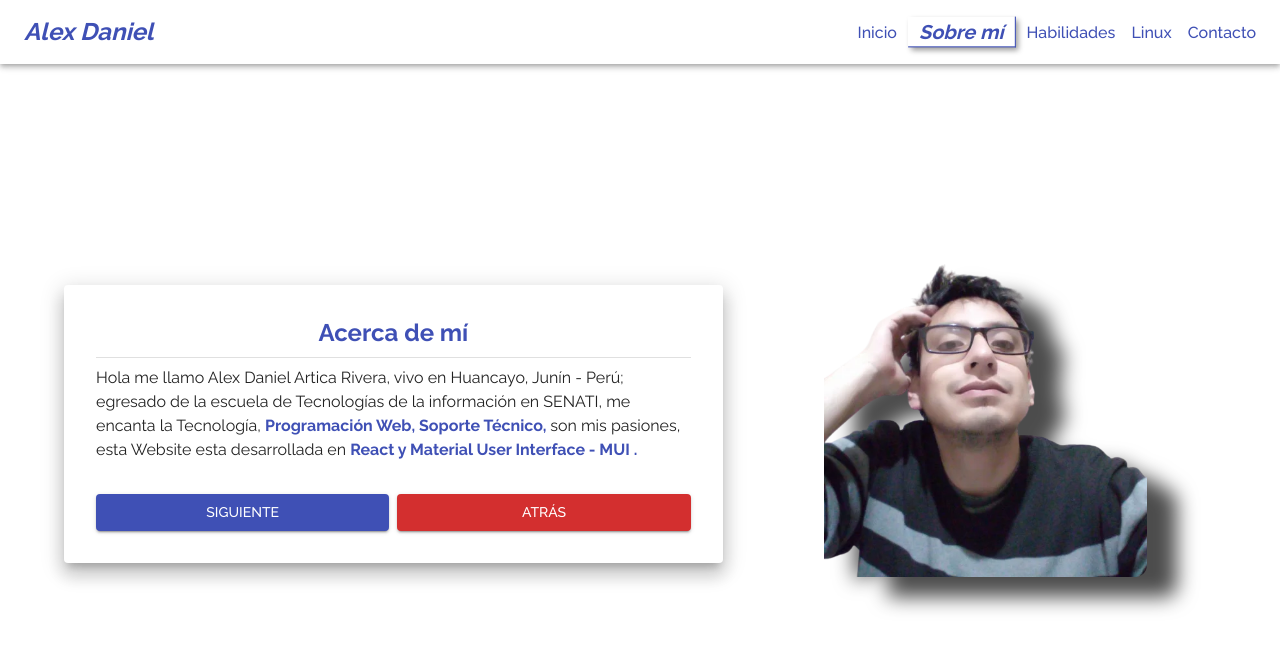
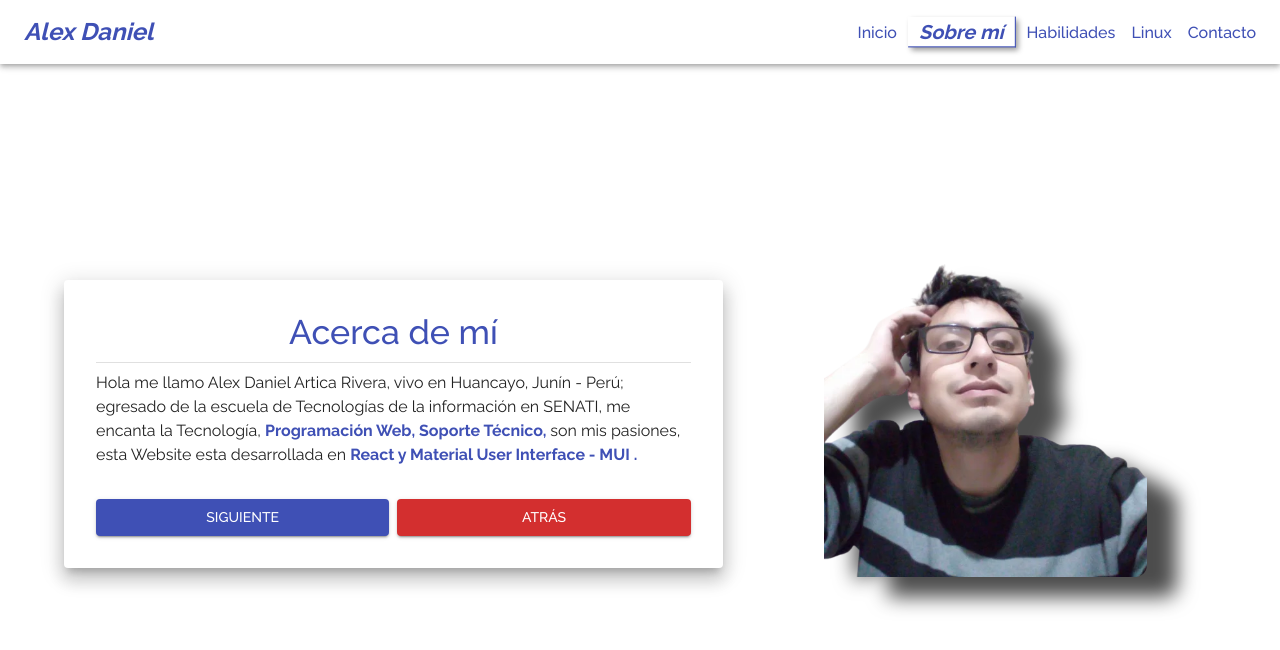
Before and after one commit to PandavionxD/Website_v1, a React (Vite) app: page /about in a window 1280 px wide. Shown: the top 650 px of the page. Built offline with nearby package versions, Linux system fonts and the light colour scheme.

Commit message:
Terminando el día

```diff
--- a/src/pages/AboutPage.jsx
+++ b/src/pages/AboutPage.jsx
@@ -50,9 +50,9 @@ export const AboutPage = () => {
                 mb={1}
                 textAlign="center"
                 component="h2"
-                variant="h5"
+                variant="h4"
                 color="primary"
-                fontWeight="700"
+                fontWeight="500"
               >
                 Acerca de mí
               </Typography>
--- a/src/pages/HabilidadesPage.jsx
+++ b/src/pages/HabilidadesPage.jsx
@@ -31,6 +31,7 @@ export const HabilidadesPage = () => {
               }}  >
                 Habilidades:
               </Typography>
+              <Divider/>
               <Typography variant="body2" mt={1}>
                 En lo que respecta estoy muy agradecido en las empresas que
                 estuve trabajando y donde pude aprender muchas cosas, EPS Sedam
--- a/src/pages/InicioPage.jsx
+++ b/src/pages/InicioPage.jsx
@@ -1,4 +1,4 @@
-import { Button, CardActionArea, Grid, Typography } from "@mui/material";
+import { Button, CardActionArea, Divider, Grid, Typography } from "@mui/material";
 import { useNavigate } from "react-router-dom";
 import { styled } from "@mui/system";
 
@@ -61,9 +61,11 @@ export const InicioPage = () => {
           >
             Bienvenido a mi Pagina Web!
           </Typography>
+          <Divider/>
           <Typography
             variant="body2"
             mb={2}
+            mt={1}
             sx={{
               textAlign: "justify",
               fontSize: {
--- a/src/pages/LinuxPage.jsx
+++ b/src/pages/LinuxPage.jsx
@@ -1,4 +1,4 @@
-import { Box, Button, Grid, Typography } from "@mui/material";
+import { Box, Button, Divider, Grid, Typography } from "@mui/material";
 import { styled } from "@mui/system";
 import { Link } from "react-router-dom";
 
@@ -16,7 +16,6 @@ export const LinuxPage = () => {
       justifyContent="center"
       alignItems="center"
       minHeight="90vh"
-      // height="100%"
       pb={2}
       overflow='hidden'
     >
@@ -28,7 +27,7 @@ export const LinuxPage = () => {
       </Grid>
       <Grid  className="animate__animated animate__fadeInRight" item xs={12} sm={12} md={6} >
         <Box>
-          <Typography color="primary" variant="h4" component="h2" sx={{
+          <Typography color="primary" variant="h4" component="h2" mb={1} sx={{
             textAlign:{
               xs:'center',
               sx:'left'
@@ -36,6 +35,7 @@ export const LinuxPage = () => {
           }}>
             ¿Que es el Open Source?
           </Typography>
+          <Divider/>
           <Typography variant="body2" textAlign={"justify"} mt={1}>
             El software open source es un código diseñado de manera que sea
             accesible al público: donde todos pueden ver, modificar y distribuir
```
